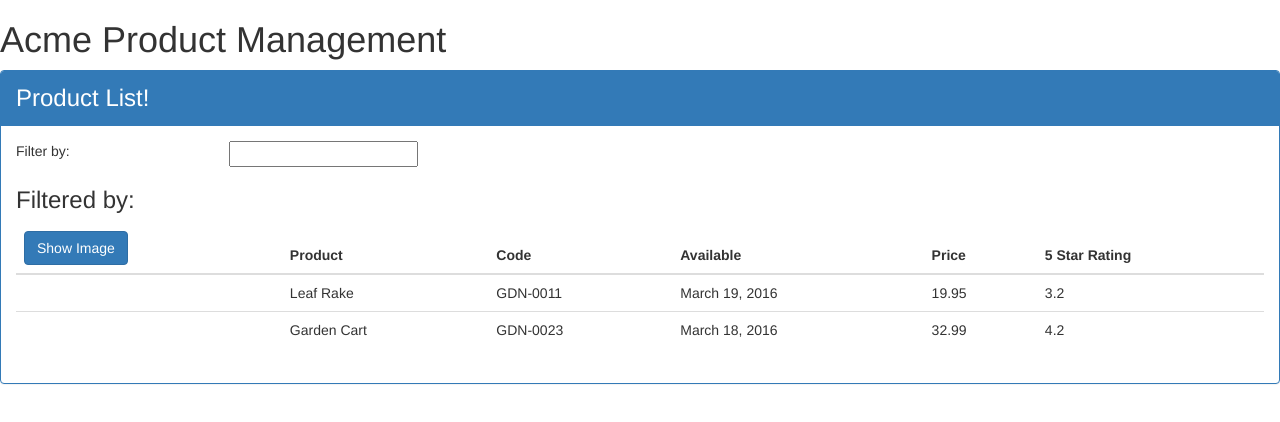
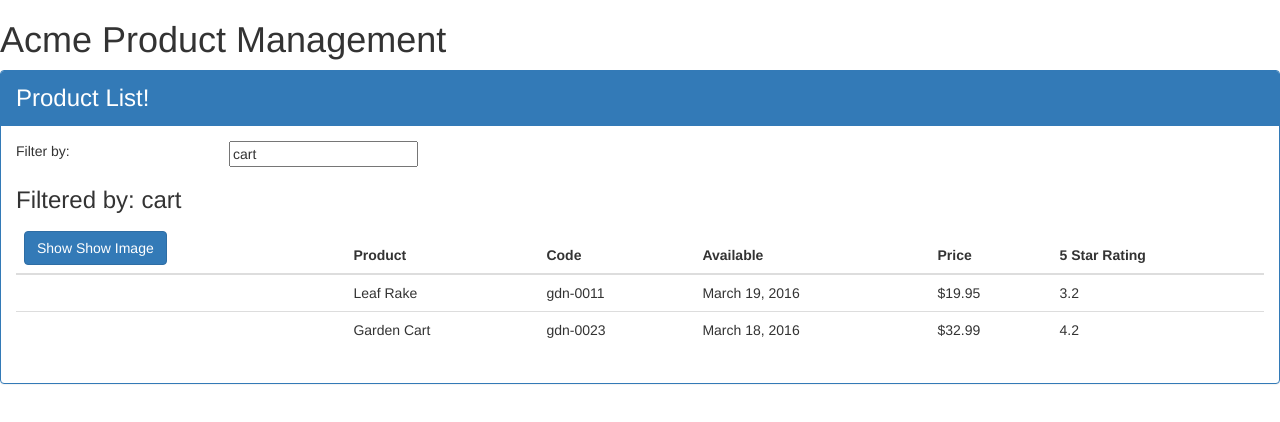
Before and after one commit to Wiktorl4z/Angular, an Angular app: page / in a window 1280 px wide. Shown: the top 422 px of the page. Built offline with nearby package versions, Linux system fonts and the light colour scheme.

Commit message:
Add binding

```diff
--- a/src/app/app.module.ts
+++ b/src/app/app.module.ts
@@ -1,5 +1,6 @@
 import {BrowserModule} from '@angular/platform-browser';
 import {NgModule} from '@angular/core';
+import {FormsModule} from "@angular/forms";
 
 import {AppComponent} from './app.component';
 import {ProductListComponent} from './products/product-list-component';
@@ -10,7 +11,8 @@
     ProductListComponent
   ],
   imports: [
-    BrowserModule
+    BrowserModule,
+    FormsModule
   ],
   providers: [],
   bootstrap: [AppComponent]
--- a/src/app/products/product-list-component.ts
+++ b/src/app/products/product-list-component.ts
@@ -6,6 +6,10 @@
 })
 export class ProductListComponent {
   pageTitle: string = 'Product List!';
+  imageWidth: number = 50;
+  imageMargin: number = 2;
+  showImage: boolean = false;
+  listFilter: string = 'cart';
   products: any[] = [
     {
       'productId': 1,
@@ -28,4 +32,8 @@
       'imageUrl': 'http://openclipart.org/image/300px/svg_to_png/58471/garden_cart.png'
     }
   ];
+
+  toggleImage(): void {
+    this.showImage = !this.showImage;
+  }
 }
--- a/src/app/products/product-list.component.html
+++ b/src/app/products/product-list.component.html
@@ -7,12 +7,13 @@
     <div class="row">
       <div class="col-md-2">Filter by:</div>
       <div class="col-md-4">
-        <input type="text"/>
+        <input type="text"
+        [(ngModel)] = 'listFilter'/>
       </div>
     </div>
     <div class="row">
       <div class="col-md-6">
-        <h3>Filtered by: </h3>
+        <h3>Filtered by: {{listFilter}}</h3>
       </div>
     </div>
     <div class="table-responsive">
@@ -21,7 +22,8 @@
         <thead>
         <tr>
           <th>
-            <button class="btn btn-primary">
+            <button class="btn btn-primary" (click)="toggleImage()">
+              {{showImage ? 'Hide' : 'Show'}}
               Show Image
             </button>
           </th>
@@ -34,11 +36,17 @@
         </thead>
         <tbody>
         <tr *ngFor="let product of products">
-          <td></td>
+          <td>
+            <img *ngIf="showImage"
+                 [src]='product.imageUrl'
+                 [title]='product.productName'
+                 [style.width.px]='imageWidth'
+                 [style.margin.px]='imageMargin'>
+          </td>
           <td>{{product.productName}}</td>
-          <td>{{product.productCode}}</td>
+          <td>{{product.productCode | lowercase}}</td>
           <td>{{product.releaseDate}}</td>
-          <td>{{product.price}}</td>
+          <td>{{product.price | currency: 'USD':true:'1.2-2'}}</td>
           <td>{{product.starRating}}</td>
         </tr>
         </tbody>
```
